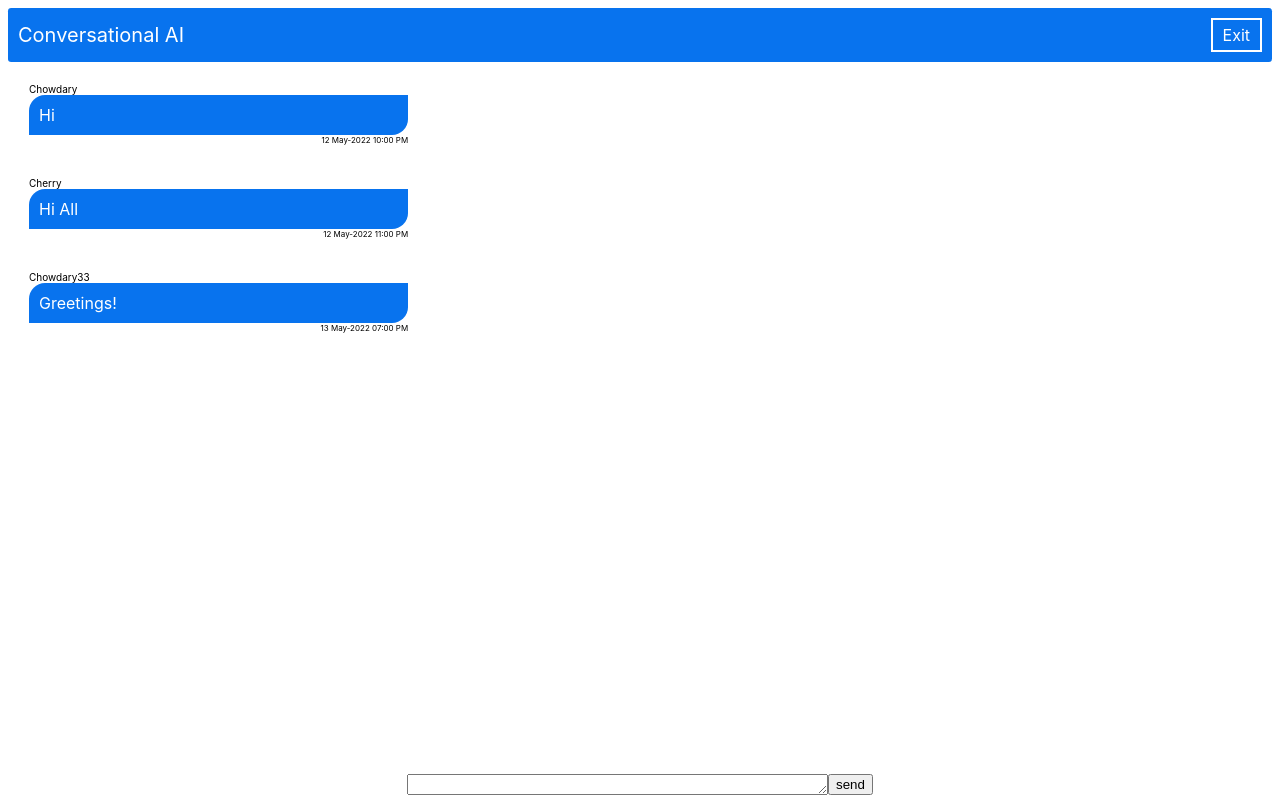
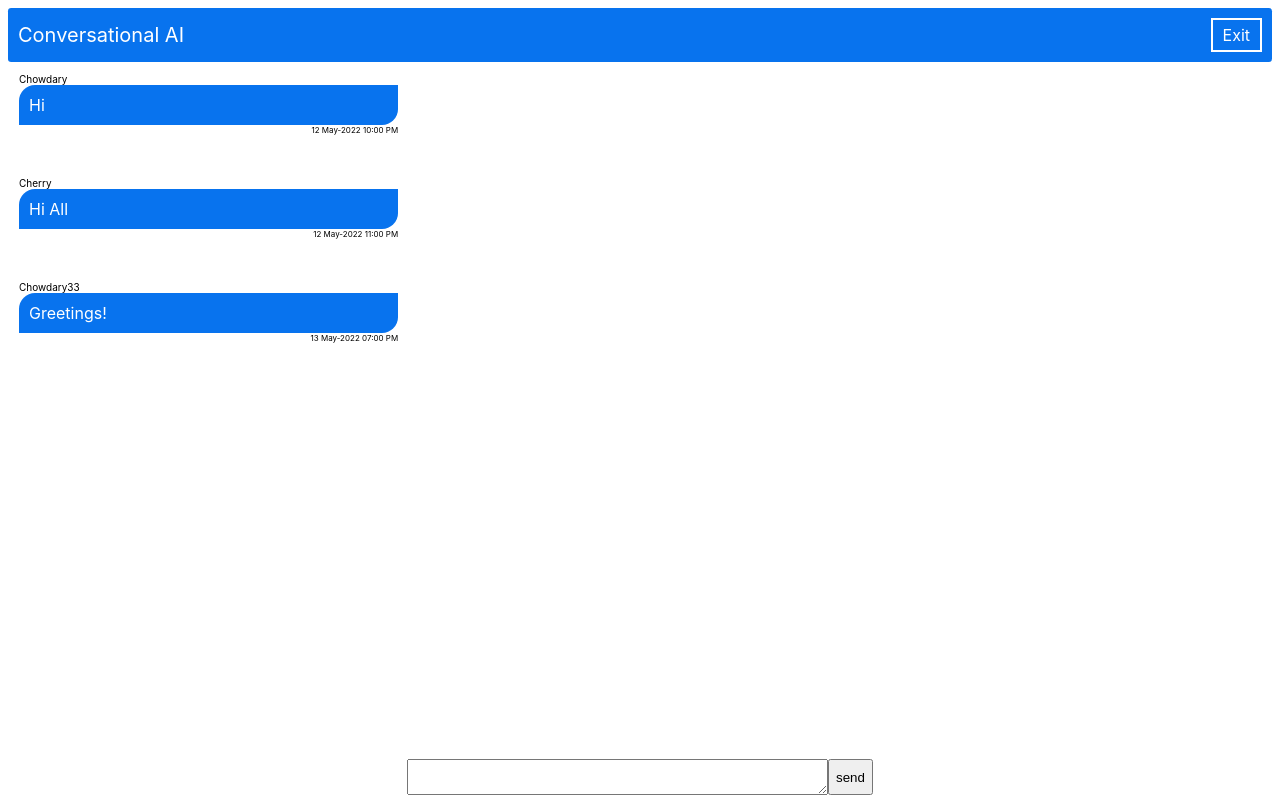
Before and after one commit to DevalapalleJaswanth/clubhouse-frontend, a React (Create React App) app: page /room/1 in a window 1280 px wide. Built offline with nearby package versions, Linux system fonts and the light colour scheme.

Commit message:
2 files modified

```diff
--- a/src/Components/ChatComponent.jsx
+++ b/src/Components/ChatComponent.jsx
@@ -118,7 +118,7 @@ export default function ChatComponent() {
           }}
         >
           <textarea
-            rows="1"
+            rows="2"
             cols="50"
             value={message}
             onChange={(e) => {
--- a/src/style.css
+++ b/src/style.css
@@ -18,7 +18,7 @@ div {
   border-radius: 0.5rem;
   padding: 10px;
   width: 30%;
-  margin: 10px;
+  margin-bottom: 20px;
 }
 .message-head {
   font-size: 10px;
```
